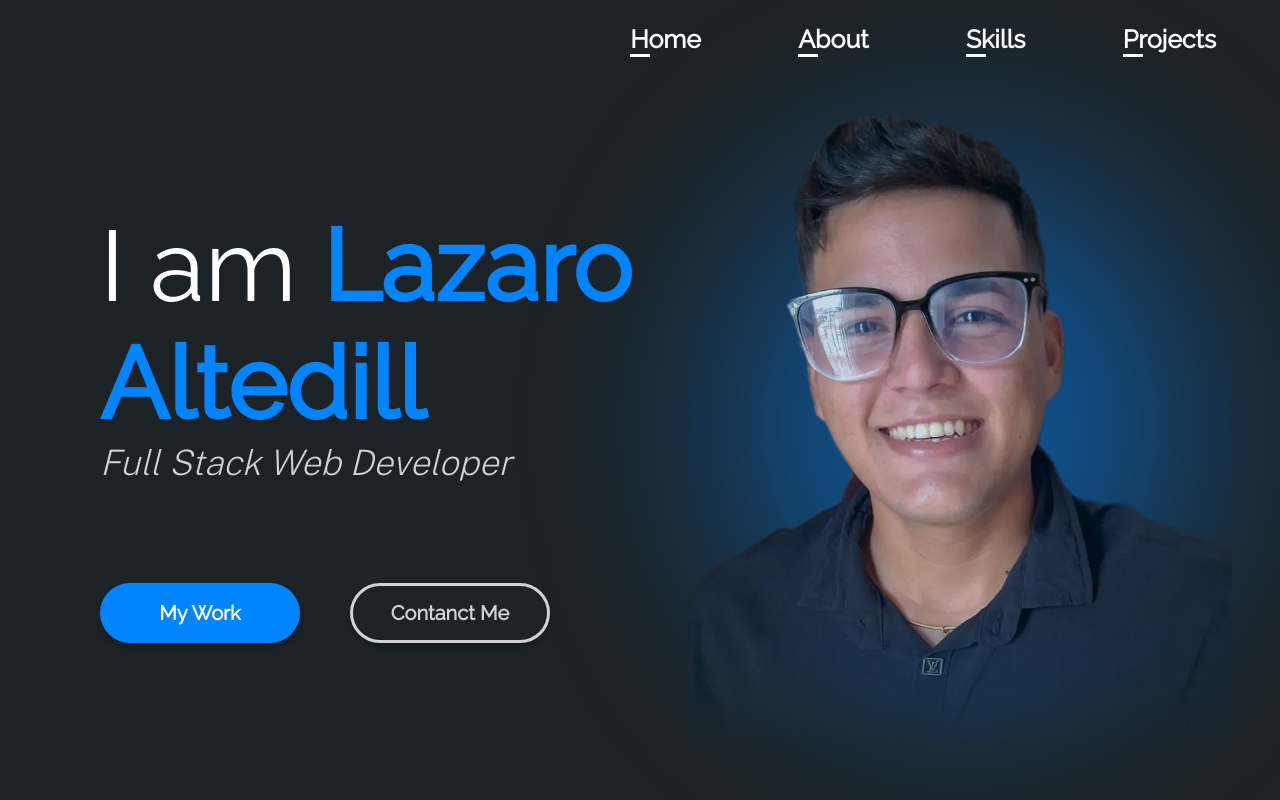
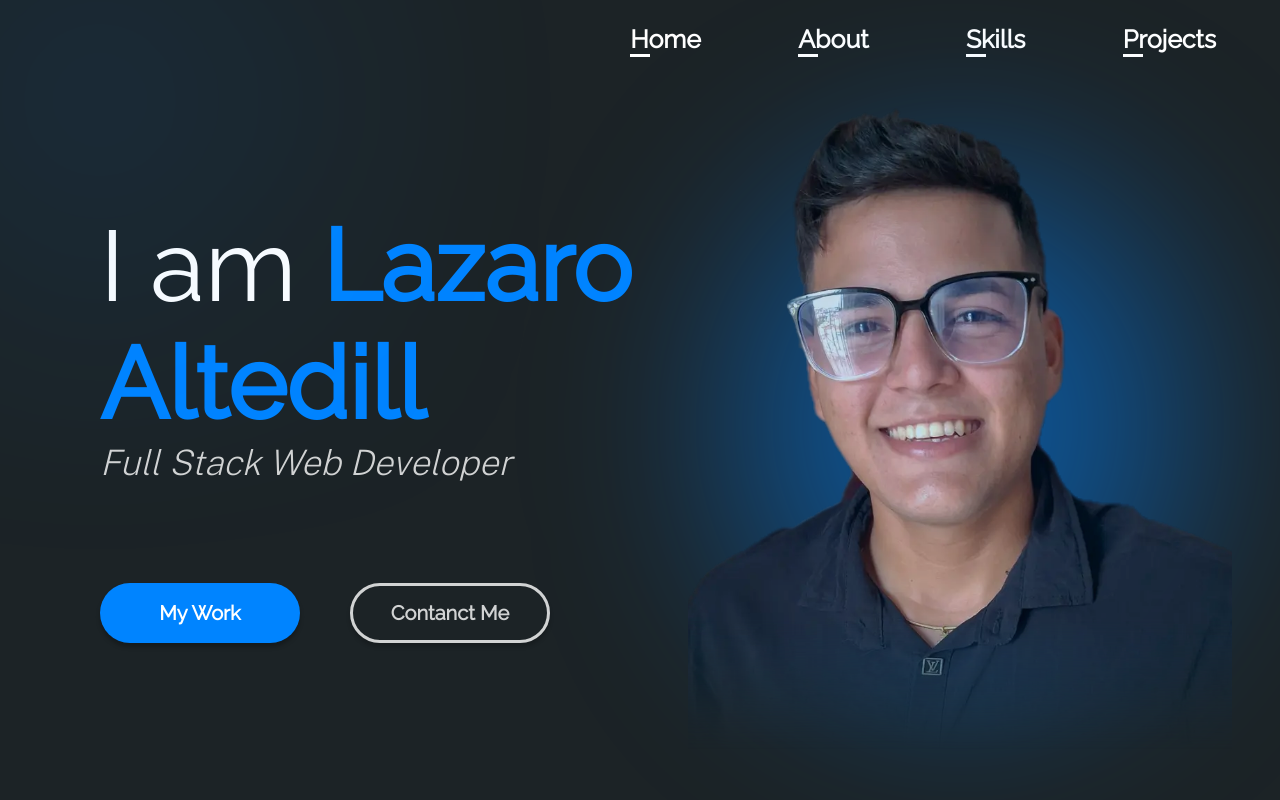
Before and after one commit to lazaroah02/lazaro_altedill_portfolio, an Astro site: page / in a window 1280 px wide. Shown: the top 800 px of the page. Built offline with nearby package versions, Linux system fonts and the light colour scheme; Astro itself is replaced by a stand-in of ours.

Commit message:
luminous effect added to title

```diff
--- a/src/landingPageSections/Home/Title/index.css
+++ b/src/landingPageSections/Home/Title/index.css
@@ -1,5 +1,17 @@
 .homepage-title-container{
     padding-left: 100px;
+}
+.title-luminous-effect{
+    background-color: rgba(0, 132, 255, 0.5);
+    width: 200px;
+    height: 200px;
+    position: absolute;
+    top: 0;
+    left: 0;
+    border-radius: 50%;
+    filter: blur(150px);
+    z-index: 0;
+    pointer-events: none;
 }
 .homepage-title{
     font-size:100px;
--- a/src/landingPageSections/Home/Title/index.jsx
+++ b/src/landingPageSections/Home/Title/index.jsx
@@ -2,6 +2,7 @@ import './index.css'
 export function Title() {
   return (
     <section className="homepage-title-container">
+      <div className = "title-luminous-effect"></div>
       <div className="homepage-title">
         I am <span>Lazaro Altedill</span>
       </div>
```
